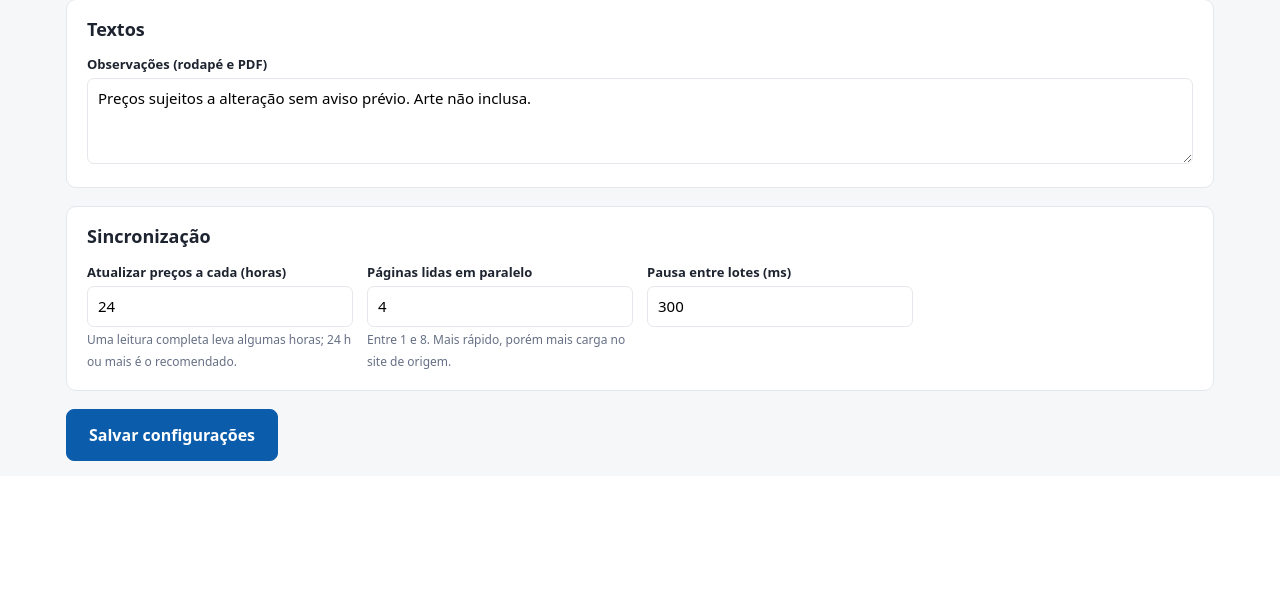
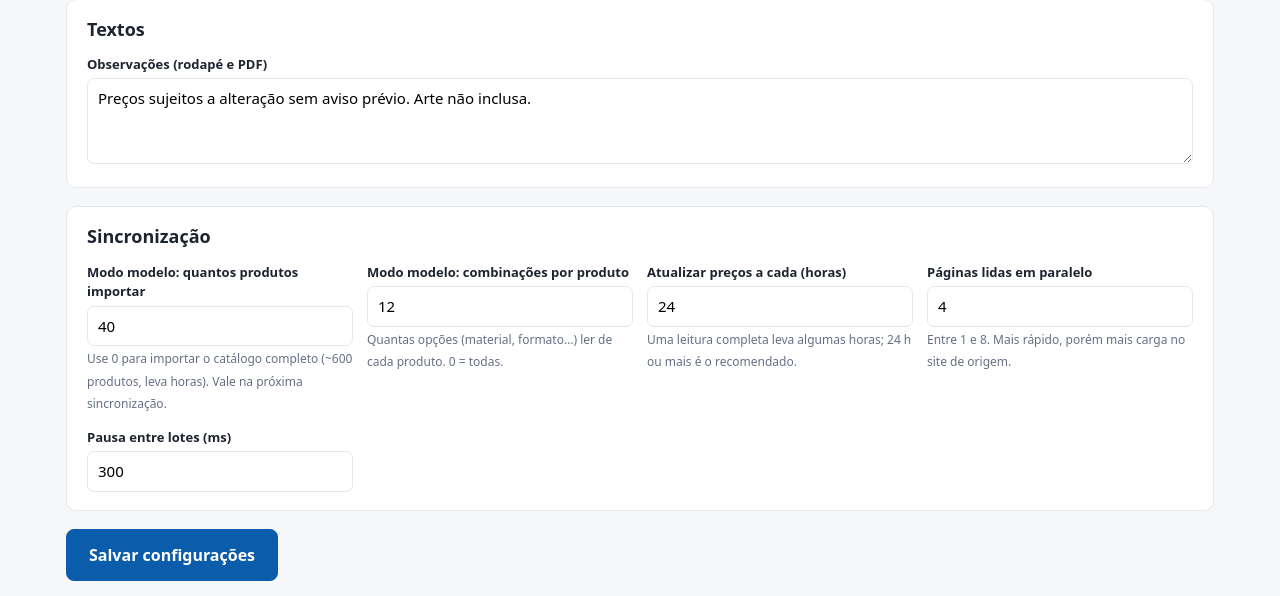
Before and after one commit to jornalgazetadoriopardo-sys/catalogoimpressos, a PHP site: page /admin/configuracoes.php in a window 1280 px wide. Shown: the part 921-1517 px from the top of the page. Before the commit the page ends 1382 px from the top, so only its background shows below. Run offline with PHP 8.4, Linux system fonts and the light colour scheme; the visitor is signed in with stand-in values (Sample User, id 1); data that the repository does not hold is empty.

Commit message:
Modo modelo: importar só uma amostra de produtos
Por padrão a sincronização lê 40 produtos espalhados pelo sitemap, com até 12
combinações cada (poucos minutos). Os limites ficam em Configurações; 0 importa
o catálogo completo.

Co-Authored-By: Claude Opus 5.5 <noreply@anthropic.com>
Claude-Session: https://claude.ai/code/session_01YTLuYKREZZnX45r1s2Zu1x

```diff
--- a/admin/configuracoes.php
+++ b/admin/configuracoes.php
@@ -33,6 +33,8 @@ $grupos = [
         'texto_rodape' => ['Observações (rodapé e PDF)', '', 'textarea'],
     ],
     'Sincronização' => [
+        'modelo_produtos'       => ['Modo modelo: quantos produtos importar', 'Use 0 para importar o catálogo completo (~600 produtos, leva horas). Vale na próxima sincronização.', 'number'],
+        'modelo_combinacoes'    => ['Modo modelo: combinações por produto', 'Quantas opções (material, formato…) ler de cada produto. 0 = todas.', 'number'],
         'intervalo_sync_horas'  => ['Atualizar preços a cada (horas)', 'Uma leitura completa leva algumas horas; 24 h ou mais é o recomendado.', 'number'],
         'requisicoes_paralelas' => ['Páginas lidas em paralelo', 'Entre 1 e 8. Mais rápido, porém mais carga no site de origem.', 'number'],
         'atraso_requisicao_ms'  => ['Pausa entre lotes (ms)', '', 'number'],
--- a/src/bootstrap.php
+++ b/src/bootstrap.php
@@ -76,6 +76,8 @@ function configuracoes_padrao(): array
         'intervalo_sync_horas'=> '24',
         'atraso_requisicao_ms'=> '300',
         'requisicoes_paralelas'=> '4',
+        'modelo_produtos'     => '40',   // 0 = importar todos os produtos
+        'modelo_combinacoes'  => '12',   // 0 = todas as combinações de cada produto
     ];
 }
 
```
Also changed, not shown: src/importador.php (+17 -0 lines), README.md.
